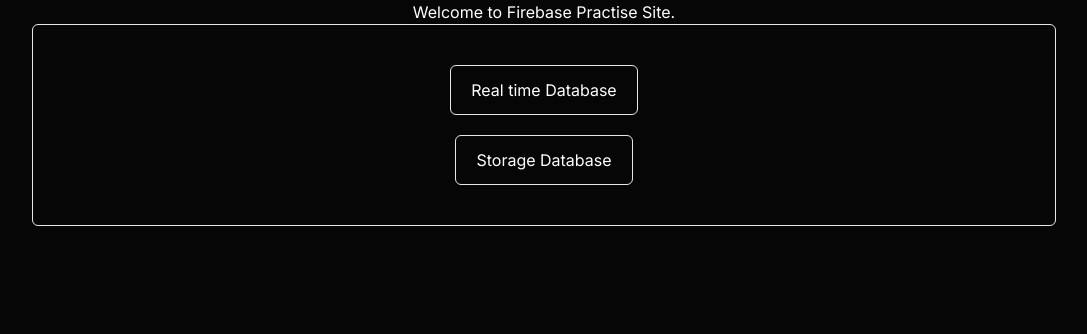
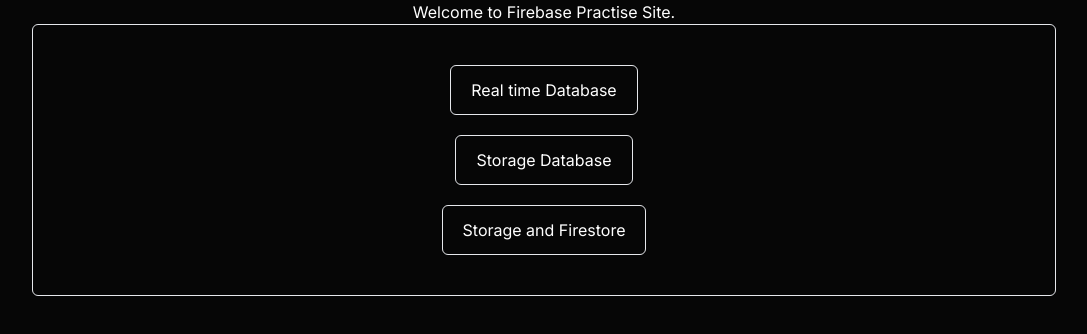
Before and after one commit to faizan619/firebase-nextjs-all-features, a Next.js app: page / in a window 1280 px wide. Shown: the top 334 px of the page, without its empty margins (96-1183 px from the left). Built offline with nearby package versions, Linux system fonts and the light colour scheme.

Commit message:
added new route

```diff
--- a/src/app/page.js
+++ b/src/app/page.js
@@ -10,6 +10,7 @@
       <div className='py-10 px-5 gap-5 border w-[80%] flex flex-col items-center rounded-md'>
         <button className='border px-5 py-3 rounded-md hover:bg-gray-100 hover:text-black transition-all' onClick={()=>router.push("/realtimedb")}>Real time Database</button>
         <button className='border px-5 py-3 rounded-md hover:bg-gray-100 hover:text-black transition-all' onClick={()=>router.push("/storage")}>Storage Database</button>
+        <button className='border px-5 py-3 rounded-md hover:bg-gray-100 hover:text-black transition-all' onClick={()=>router.push("/storefire")}>Storage and Firestore</button>
       </div>
     </div>
   )
```
